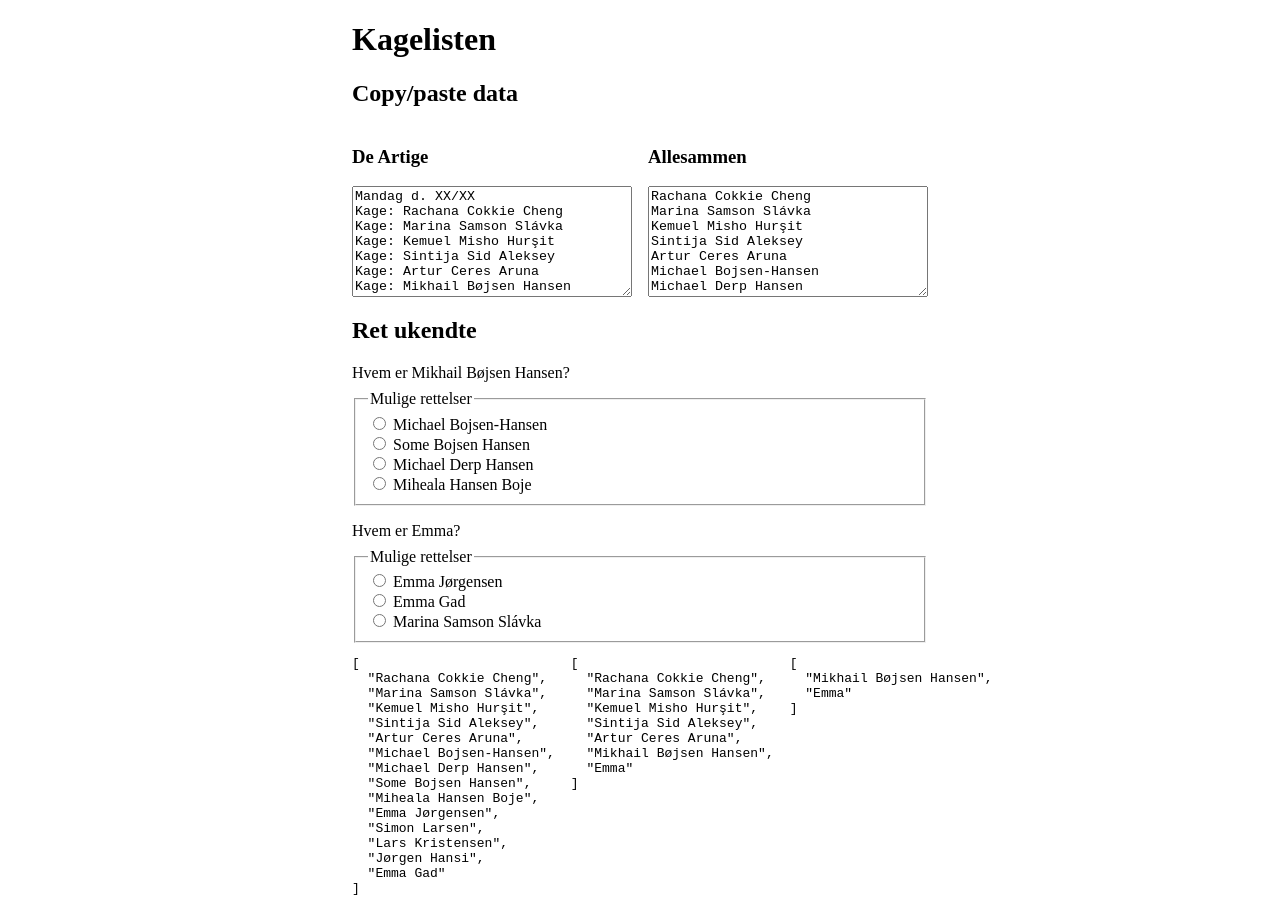
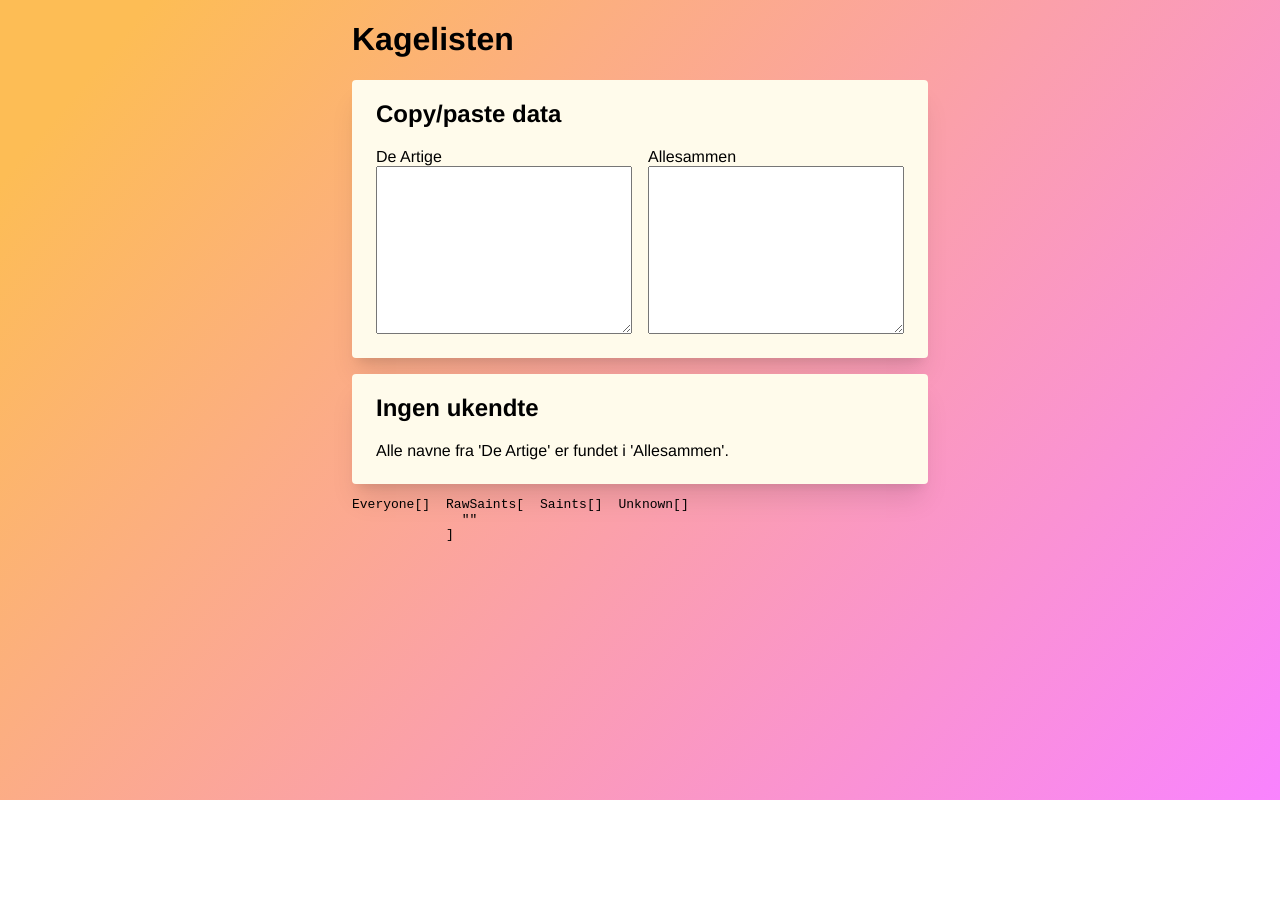
Before and after one commit to bjornnorgaard/kagelisten, a SvelteKit app: page / in a window 1280 px wide. After the commit the page ends 800 px from the top, so only its background shows below. Built offline with nearby package versions, Linux system fonts and the light colour scheme.

Commit message:
Now able to match unknowns and correct raw input

```diff
--- a/src/app.css
+++ b/src/app.css
@@ -1,12 +1,22 @@
-/* @import "@picocss/pico/css/pico.min.css";  */
+/*@import "@picocss/pico/css/pico.min.css";*/
 /* @tailwind base; */
 /* @tailwind components; */
 @tailwind utilities;
 
+html {
+    @apply h-full;
+    font-family: Helvetica, Arial, sans-serif;
+    background-image: linear-gradient(130deg, rgba(253, 189, 85, 1) 7.8%, rgba(249, 131, 255, 1) 100.3%);
+}
+
 .raw-input-container {
-    @apply flex flex-col w-full h-fit;
+    @apply flex h-fit w-full flex-col;
 }
 
 textarea {
-    @apply basis-5/12;
+    @apply basis-5/12 p-2;
 }
+
+section {
+    @apply rounded bg-amber-50 shadow-xl pb-6 px-6;
+}
--- a/src/lib/constants.ts
+++ b/src/lib/constants.ts
@@ -1 +1 @@
-export const textareaCols = 7;
+export const textareaCols = 10;
--- a/src/lib/stores.ts
+++ b/src/lib/stores.ts
@@ -3,7 +3,14 @@ import { derived, writable } from "svelte/store";
 export const rawSaints = writable<string>("");
 
 export const everyone = writable<string[]>([]);
-export const saints = writable<string[]>([]);
+export const saints = derived(rawSaints, ($rawSaints) => {
+    return $rawSaints
+        .split("\n")
+        .filter(line => line.includes(": "))
+        .map(line => line.split(":")[1])
+        .map((name) => name.trim())
+        .filter(name => name.length > 0);
+});
 
 export const unknown = derived([saints, everyone], ([$saints, $everyone]) => {
     return $saints.filter((name) => !$everyone.includes(name));
--- a/src/routes/+page.svelte
+++ b/src/routes/+page.svelte
@@ -1,10 +1,11 @@
 <script>
     import RawSaintsInput from "./RawSaintsInput.svelte";
     import RawEveryoneInput from "./RawEveryoneInput.svelte";
-    import {everyone, saints, unknown} from "$lib/stores";
+    import {everyone, rawSaints, saints, unknown} from "$lib/stores";
     import UnknownMatcher from "./UnknownMatcher.svelte";
 </script>
 
+<div class="flex flex-col gap-4">
     <section>
         <h2>Copy/paste data</h2>
         <div class="sm:flex sm:gap-4">
@@ -13,15 +14,23 @@
         </div>
     </section>
 
+
+    {#if $unknown.length}
         <section>
             <h2>Ret ukendte</h2>
-    <div>
             <UnknownMatcher/>
+        </section>
+    {:else}
+        <section>
+            <h2>Ingen ukendte</h2>
+            <span>Alle navne fra 'De Artige' er fundet i 'Allesammen'.</span>
+        </section>
+    {/if}
 </div>
-</section>
 
 <div class="flex gap-4">
-    <pre>{JSON.stringify($everyone, null, 2)}</pre>
-    <pre>{JSON.stringify($saints, null, 2)}</pre>
-    <pre>{JSON.stringify($unknown, null, 2)}</pre>
+    <pre>Everyone{JSON.stringify($everyone, null, 2)}</pre>
+    <pre>RawSaints{JSON.stringify($rawSaints.split("\n"), null, 2)}</pre>
+    <pre>Saints{JSON.stringify($saints, null, 2)}</pre>
+    <pre>Unknown{JSON.stringify($unknown, null, 2)}</pre>
 </div>
--- a/src/routes/RawEveryoneInput.svelte
+++ b/src/routes/RawEveryoneInput.svelte
@@ -1,25 +1,8 @@
 <script lang="ts">
-    import { everyone } from "$lib/stores";
-    import { onMount } from "svelte";
-    import { textareaCols } from "$lib/constants";
+    import {everyone} from "$lib/stores";
+    import {textareaCols} from "$lib/constants";
 
-    let rawEveryone = "" +
-        "Rachana Cokkie Cheng\n" +
-        "Marina Samson Slávka\n" +
-        "Kemuel Misho Hurşit\n" +
-        "Sintija Sid Aleksey\n" +
-        "Artur Ceres Aruna\n" +
-        "Michael Bojsen-Hansen\n" +
-        "Michael Derp Hansen\n" +
-        "Some Bojsen Hansen\n" +
-        "Miheala Hansen Boje\n" +
-        "Emma Jørgensen\n" +
-        "Simon Larsen\n" +
-        "Lars Kristensen\n" +
-        "Jørgen Hansi\n" +
-        "Emma Gad\n";
-
-    onMount(() => parseInput()); // TODO: Remove when done.
+    let rawEveryone: string = "";
 
     function parseInput() {
         if (!rawEveryone) return;
@@ -30,6 +13,6 @@
 </script>
 
 <label class="raw-input-container">
-    <h3>Allesammen</h3>
+    <span>Allesammen</span>
     <textarea rows={textareaCols} bind:value={rawEveryone} on:input={parseInput}></textarea>
 </label>
--- a/src/routes/RawSaintsInput.svelte
+++ b/src/routes/RawSaintsInput.svelte
@@ -1,47 +1,16 @@
 <script lang="ts">
     import {onMount} from "svelte";
-    import {rawSaints, saints} from "$lib/stores";
+    import {rawSaints} from "$lib/stores";
     import {textareaCols} from "$lib/constants";
 
-    let rawSaintsString = "" +
-        "Mandag d. XX/XX\n" +
-        "Kage: Rachana Cokkie Cheng\n" +
-        "Kage: Marina Samson Slávka\n" +
-        "Kage: Kemuel Misho Hurşit\n" +
-        "Kage: Sintija Sid Aleksey\n" +
-        "Kage: Artur Ceres Aruna\n" +
-        "Kage: Mikhail Bøjsen Hansen\n" +
-        "Kage: Emma\n" +
-        "Kage: \n" +
-        "Frugt: \n" +
-        "Frugt: \n" +
-        "Frugt: \n";
-
-    const words = ["Kage", "Frugt"];
-
-    onMount(() => parseInput()); // TODO: Remove when done.
+    onMount(() => parseInput());
 
     function parseInput() {
-        if (!rawSaintsString) return;
-        rawSaints.set(rawSaintsString);
-        rawSaintsString = rawSaintsString;
-        let lines = rawSaintsString.split("\n");
-
-        lines = lines.map(line => {
-            words.forEach(word => {
-                line = line.replace(word + ":", "").trim();
-            });
-            return line.trim();
-        });
-
-        lines = lines.filter(line => !line.includes("d. ") && !line.includes("/"));
-        lines = lines.map(line => line.trim()).filter(line => line.length > 0);
-
-        saints.set(lines);
+        rawSaints.set($rawSaints);
     }
 </script>
 
 <label class="raw-input-container">
-    <h3>De Artige</h3>
-    <textarea rows={textareaCols} bind:value={rawSaintsString} on:input={parseInput}></textarea>
+    <span>De Artige</span>
+    <textarea rows={textareaCols} bind:value={$rawSaints} on:input={parseInput}></textarea>
 </label>
--- a/src/routes/UnknownMatcher.svelte
+++ b/src/routes/UnknownMatcher.svelte
@@ -1,15 +1,13 @@
 <script lang="ts">
-    import { everyone, unknown } from "$lib/stores";
-    import { derived } from "svelte/store";
+    import {everyone, rawSaints, unknown} from "$lib/stores";
+    import {derived} from "svelte/store";
     import Fuse from "fuse.js";
 
-    // Key is the original name, value is the new corrected name
     let replacements = new Map<string, string>();
 
-    const data = derived([ unknown, everyone ], ([ $unknown, $everyone ]) => {
-        return $unknown.map((u, i) => {
+    const data = derived([unknown, everyone], ([$unknown, $everyone]) => {
+        return $unknown.map((u, _) => {
             return {
-                index: i,
                 name: u,
                 original: u,
                 suggestions: findSuggestions(u, $everyone),
@@ -18,7 +16,7 @@
     }, []);
 
     function findSuggestions(name: string, all: string[]): string[] {
-        const fuseOptions = { threshold: 0.5 };
+        const fuseOptions = {threshold: 0.5};
         const fuse = new Fuse(all, fuseOptions);
         return fuse.search(name).map((r) => r.item);
     }
@@ -27,20 +25,36 @@
         replacements = replacements.set(unknownName, suggestion);
     }
 
+    function confirmChanges() {
+        rawSaints.update((rawSaintsValue) => {
+            const copiedRawSaints = rawSaintsValue.split("\n");
+
+            for (let i = 0; i < copiedRawSaints.length; i++) {
+                let line = copiedRawSaints[i];
+                if (!line.includes(": ")) continue;
+
+                const lineSplit = line.split(":");
+                const prefix = lineSplit[0];
+                let name = lineSplit[1].trim();
+
+                if (replacements.has(name)) {
+                    name = replacements.get(name) ?? name;
+                }
+
+                copiedRawSaints[i] = `${prefix}: ${name}`;
+            }
+
+            rawSaintsValue = copiedRawSaints.join("\n");
+
+            return rawSaintsValue;
+        })
+    }
 </script>
 
-<div class="flex flex-col gap-4">
+<div class="grid md:grid-cols-2 gap-8">
     {#each $data as u (u.name)}
         <div>
-            <div>
-                {#if replacements.get(u.original) && replacements.get(u.original) !== u.original}
-                    <span class="opacity-60">{u.original}</span>
-                    er faktisk <span class="underline">{replacements.get(u.name)}</span>
-                {:else}
-                    <span>Hvem er {u.original}?</span>
-                {/if}
-            </div>
-
+            <span>Hvem er {u.original}?</span>
             <fieldset class="mt-2 flex flex-col">
                 {#if u.suggestions.length}
                     <legend><span>Mulige rettelser</span></legend>
@@ -59,3 +73,7 @@
         </div>
     {/each}
 </div>
+
+<button class="w-full p-1 mt-8" disabled={replacements.size !== $unknown.length} on:click={() => confirmChanges()}>
+    Bekræft ændringer og overskriv 'De Artige'
+</button>
```
Also changed, not shown: 1 other file (tests, documents, lock files or other folders). Lines whose indentation alone changed are shown as unchanged.
